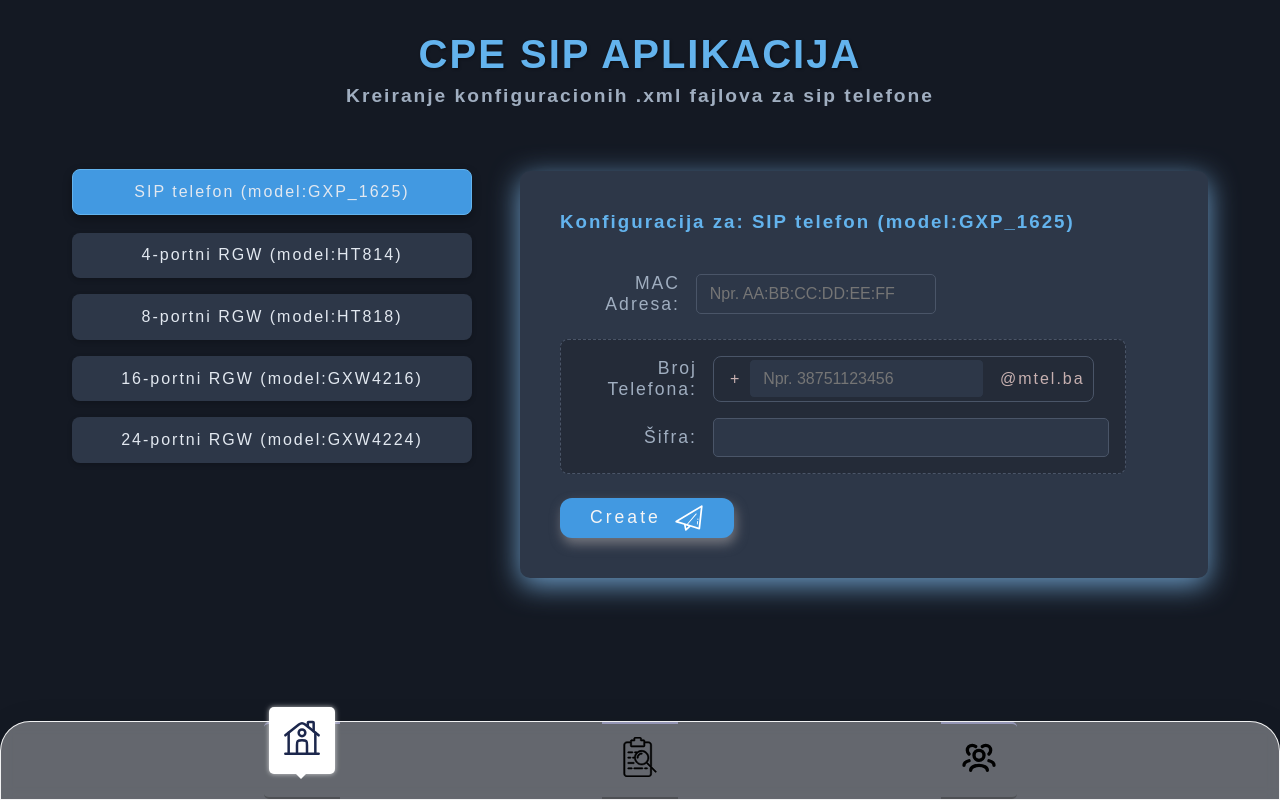
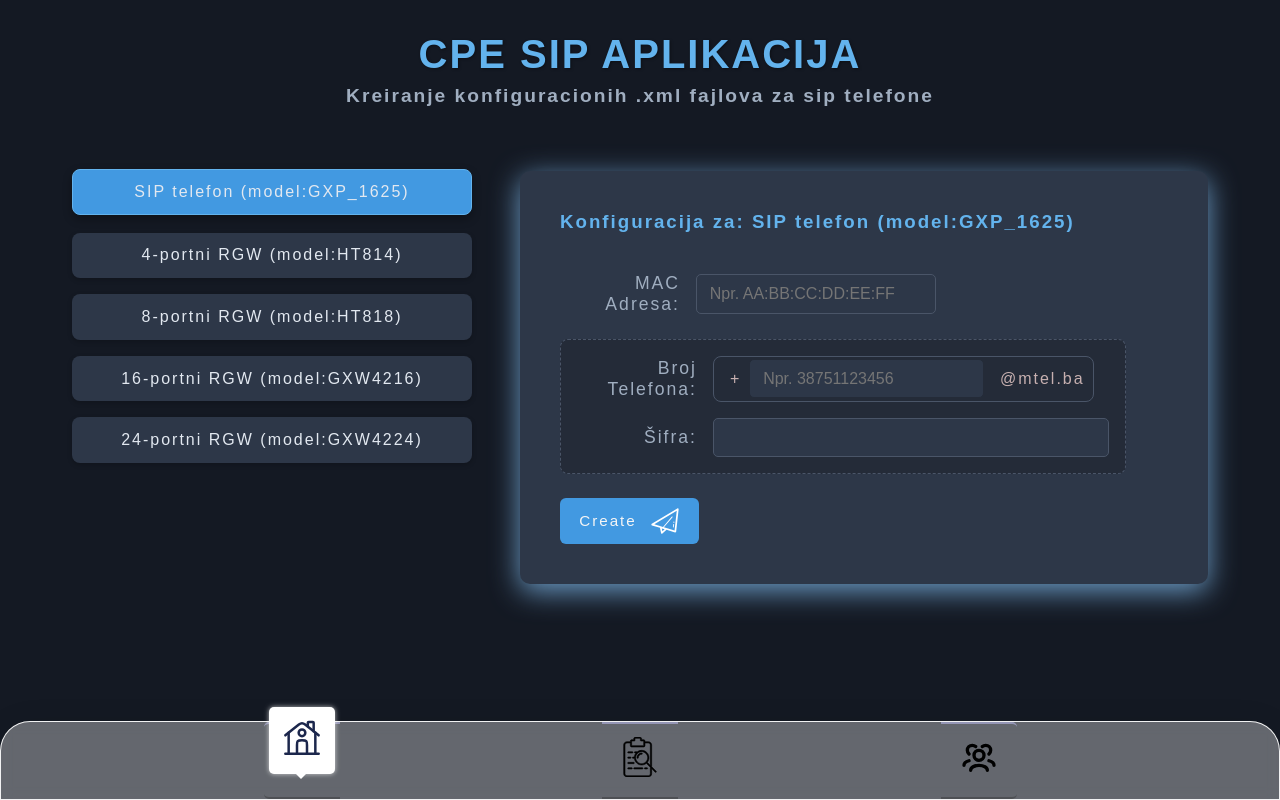
Before and after one commit to zorandasc/cpe_sip_app, a Next.js app: page / in a window 1280 px wide. Built offline with nearby package versions, Linux system fonts and the light colour scheme; no server answers.

Commit message:
fukcer roun with styling

```diff
--- a/src/app/page.module.css
+++ b/src/app/page.module.css
@@ -210,7 +210,7 @@
   outline: none;
 }
 
-.main form input[type="tel"]:focus{
+.main form input[type="tel"]:focus {
   outline: none;
 }
 
@@ -222,17 +222,17 @@
 .submit {
   background-color: #4299e1; /* A strong, clear blue */
   color: whitesmoke;
-  padding: 5px 30px;
   border: none;
-  border-radius: 12px;
-  font-size: 1.1em;
+  padding: 0.5rem 1.2rem;
+  border-radius: 6px;
+  font-size: 0.95rem;
+  letter-spacing: 2px;
   cursor: pointer;
-  transition: all 0.5s ease;
-  letter-spacing: 3px;
+  transition: background-color 0.2s;
   display: flex;
   align-items: center;
-  justify-content: center;
-  box-shadow: 2px 6px 12px rgba(184, 177, 177, 0.5);
+  justify-content: space-between;
+  transition: all 0.5s ease;
 }
 
 .submit svg {
@@ -240,9 +240,7 @@
   margin-left: 0.8rem;
 }
 .submit:hover {
-  letter-spacing: 2px;
   background-color: #2369a2;
-  box-shadow: none;
 
   transform: translateY(5px);
 }
--- a/src/app/users/page.module.css
+++ b/src/app/users/page.module.css
@@ -156,8 +156,8 @@
 
 .addButton {
   margin-top: 1rem;
-  padding: 5px 40px;
-  border-radius: 18px;
+  padding: 5px 30px;
+  border-radius: 6px;
   cursor: pointer;
   border: 0;
   background-color: #4299e1;
--- a/src/components/icons/NewUserIcon.jsx
+++ b/src/components/icons/NewUserIcon.jsx
@@ -3,8 +3,8 @@ const NewUserIcon = ({ className, ...props }) => (
     className={className}
     xmlns="http://www.w3.org/2000/svg"
     fill="#fcf8f8ff"
-    height="40px"
-    width="40px"
+    height="30px"
+    width="30px"
     version="1.1"
     id="Capa_1"
     viewBox="0 0 612 612"
```
